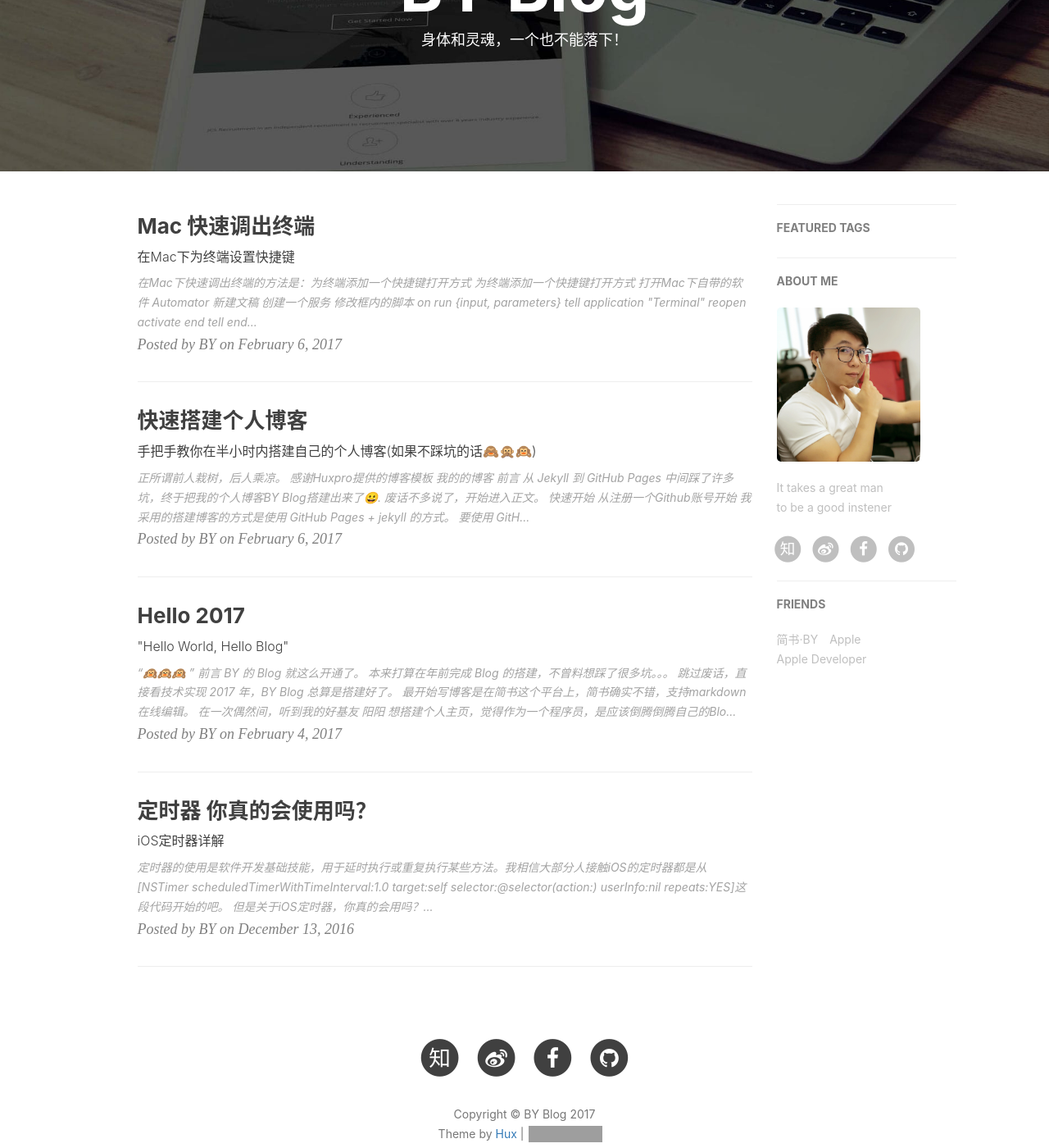
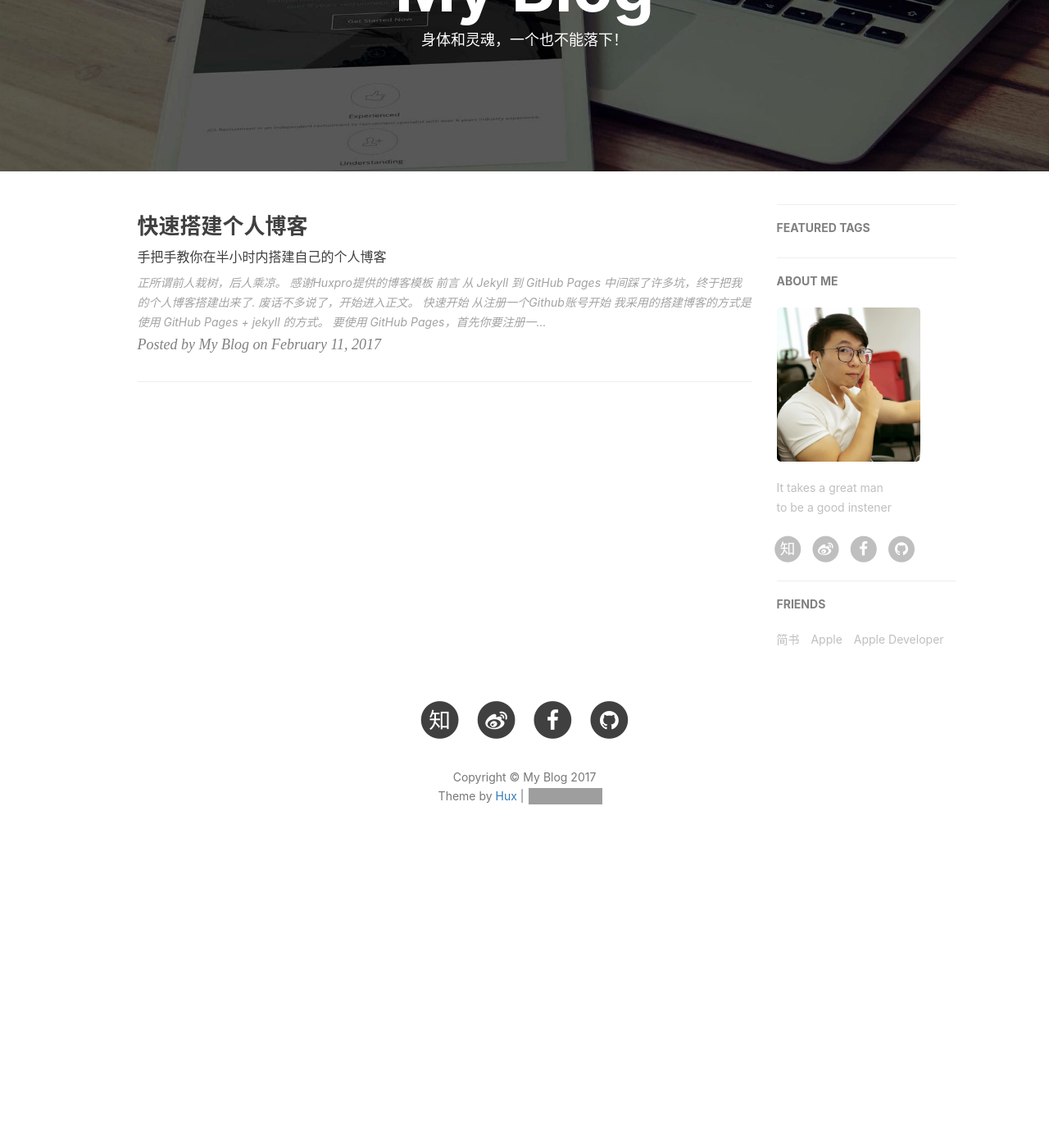
Before and after one commit to qixiaosong/qixiaosong.github.io, a Jekyll site: the page built from index.html, in a window 1280 px wide and 1400 px high, scrolled down 209 px. Shown: the whole window at 82% size. Built offline with Jekyll 4.4.1, drawn with Linux system fonts in a browser that asks for light colours; nearby versions of some CDN libraries; the list of posts is cut into pages by our own code; comment, search, counter and statistics services are not loaded; after the commit the page ends 1284 px from its top, so only the background shows below that; some of the changed text lies outside the part shown; grey boxes are pictures that could not be loaded.

Commit message:
no.2 commit

```diff
--- a/_config.yml
+++ b/_config.yml
@@ -1,11 +1,11 @@
 # Site settings
-title: BY Blog
-SEOTitle: 柏荧的博客 | BY Blog
+title: My Blog
+SEOTitle: Hsiaosung的博客 | My Blog
 header-img: img/post-bg-rwd.jpg
-email: qiubaiying@gmail.com
+email: qixiaosong@gmail.com
 description: "每个胜利背后都有许多尝试"
-keyword: "BY, BY Blog, 柏荧的博客, qiubaiying, 邱柏荧, iOS, Apple, iPhone"
-url: "https://qiubaiying.github.io"          # your host, for absolute URL
+keyword: "Hsiaosung, Hsiaosung Blog, Hsiaosung的博客, qixiaosong, C, Java, Android, Python, Git"
+url: "https://qixiaosong.github.io"          # your host, for absolute URL
 baseurl: ""      # for example, '/blog' if your blog hosted on 'host/blog'
 
 
@@ -18,12 +18,12 @@ sidebar-avatar: img/avatar-by.JPG      # use absolute URL, seeing it's used in b
 
 # SNS settings
 RSS: false
-weibo_username:     qiubaiying
-zhihu_username:     qiubaiying
-github_username:    qiubaiying
-facebook_username:  baiying.qiu.7
-#jianshu_username:   qiubaiying
-#twitter_username:   qiubaiying
+weibo_username:     Hsioasung丶
+zhihu_username:     Hsioasung
+github_username:    qixiaosong
+facebook_username:  齐晓松
+#jianshu_username:   qixiaosong
+#twitter_username:   qixiaosong
 
 
 
@@ -58,7 +58,7 @@ kramdown:
 #disqus_username: _your_disqus_short_name_
 
 # Duoshuo settings
-duoshuo_username: qiubaiying
+duoshuo_username: qixiaosong
 # Share component is depend on Comment so we can NOT use share only.
 duoshuo_share: true                     # set to false if you want to use Comment without Sharing
 
@@ -67,11 +67,11 @@ duoshuo_share: true                     # set to false if you want to use Commen
 
 # Analytics settings
 # Baidu Analytics
-ba_track_id: b50bf2b12b5338a1845e33832976fd68
+#ba_track_id: b50bf2b12b5338a1845e33832976fd68
 
 # Google Analytics
-ga_track_id: 'UA-90855596-1'            # Format: UA-xxxxxx-xx
-ga_domain: auto
+#ga_track_id: 'UA-90855596-1'            # Format: UA-xxxxxx-xx
+#ga_domain: auto
 
 
 
@@ -92,8 +92,8 @@ service-worker: true
 # Friends
 friends: [
     {
-        title: "简书·BY",
-        href: "http://www.jianshu.com/u/e71990ada2fd"
+        title: "简书",
+        href: "http://www.jianshu.com/users/f237a6c99f68/timeline"
     },{
         title: "Apple",
         href: "https://apple.com"
--- a/_posts/2017-02-04-Hello-2017.md
+++ /dev/null
@@ -1,63 +0,0 @@
----
-layout:     post
-title:      Hello 2017
-subtitle:    "\"Hello World, Hello Blog\""
-date:       2017-02-04
-author:     BY
-header-img: img/post-bg-2015.jpg
-catalog: true
-tags:
-    - 生活
----
-
-> “🙉🙉🙉 ”
-
-
-## 前言
-
-BY 的 Blog 就这么开通了。
-
-本来打算在年前完成 Blog 的搭建，不曾料想踩了很多坑。。。
-
-[跳过废话，直接看技术实现 ](#build)
-
-2017 年，BY Blog 总算是搭建好了。
-
-最开始写博客是在[简书](www.jianshu.com)这个平台上，简书确实不错，支持markdown在线编辑。
-
-在一次偶然间，听到我的好基友 **阳阳** 想搭建个人主页，觉得作为一个程序员，是应该倒腾倒腾自己的Blog，于是乎就开始了撸起袖子干了。
-
-<p id = "build"></p>
----
-
-## 正文
-
-接下来说说搭建这个博客的技术细节。
-
-正好之前就有关注过 [GitHub Pages](https://pages.github.com/) + [Jekyll](http://jekyllrb.com/) 快速 Building Blog 的技术方案，非常轻松时尚。
-
-其优点非常明显：
-
-* **Markdown** 带来的优雅写作体验
-* 非常熟悉的 Git workflow ，**Git Commit 即 Blog Post**
-* 利用 GitHub Pages 的域名和免费无限空间，不用自己折腾主机
-	* 如果需要自定义域名，也只需要简单改改 DNS 加个 CNAME 就好了
-* Jekyll 的自定制非常容易，基本就是个模版引擎
-
-
-
----
-
-
-主题我直接 Downlosd 了 [Hux的博客主题](https://huangxuan.me/) 的进行修改，简单粗暴，不过遇到了很多坑😂，好在都填完了。。。
-
-本地调试环境需要 `gem install jekyll`，结果 rubygem 的源居然被墙了，~~后来手动改成了我大淘宝的镜像源才成功~~，淘宝的源已经[停止维护](https://gems.ruby-china.org/)，换成了OSChina的源 `https://gems.ruby-china.org/`。
-
-
-## 后记
-
-最后，感谢 Hux 提供的的 [Blog 主题](https://github.com/Huxpro/huxpro.github.io)
-
-如果你恰好逛到了这里，希望你也能喜欢这个博客主题，感兴趣的话可以自己动手搭建一个。
-
-—— BY 后记于 2017.2
```
Also changed, not shown: _posts/2016-12-13-定时器你真的会使用吗？.md (deleted, +0 -440 lines), _posts/2017-02-11-快速搭建个人博客.md (renamed from _posts/2017-02-06-快速搭建个人博客.md, +4 -5 lines), _posts/2017-2-9-Mac快速调出终端.md (deleted, +0 -100 lines).
